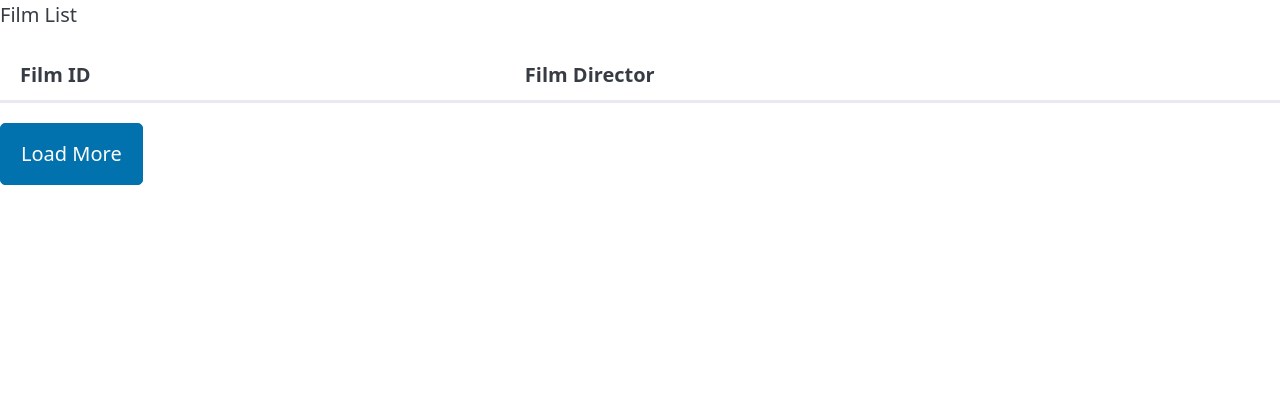
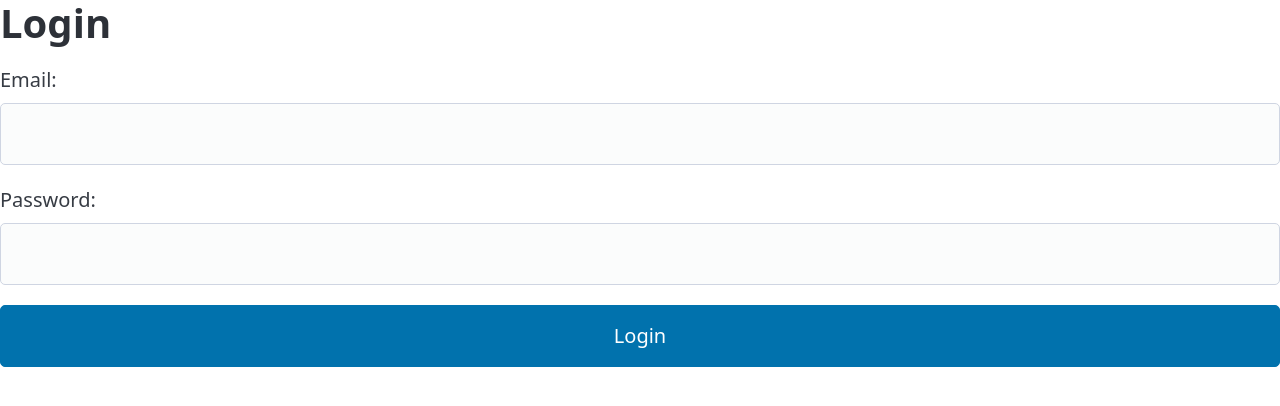
Before and after one commit to damienfarrell/wsaa-project, a FastAPI app: template templates/index.html in a window 1280 px wide. Shown: the top 406 px of the page. Run offline with FastAPI, Linux system fonts and the light colour scheme; the template is opened without the code that fills it, so the values that code supplies are empty; parts of the project's set-up code (start-up, migrations or seed data) failed here and were passed over; some libraries are stand-ins or nearby versions.

Commit message:
Completing the web page

```diff
--- a/app/main.py
+++ b/app/main.py
@@ -1,9 +1,10 @@
-from fastapi import FastAPI
+from fastapi import FastAPI, Request
+from fastapi.templating import Jinja2Templates
+from fastapi.responses import HTMLResponse
 from . import models
 from .database import engine
 from .routers import film, user, auth
 from fastapi.middleware.cors import CORSMiddleware
-
 
 app = FastAPI()
 
@@ -21,6 +22,8 @@ app.include_router(film.router)
 app.include_router(user.router)
 app.include_router(auth.router)
 
-@app.get("/")
-def read_root() -> str:
-    return "Server is Running"
+templates = Jinja2Templates(directory="templates")
+
+@app.get("/", response_class=HTMLResponse)
+def index_page(request: Request):
+    return templates.TemplateResponse("index.html", {"request": request})
--- a/app/routers/auth.py
+++ b/app/routers/auth.py
@@ -23,7 +23,3 @@ def login(user_credentials: OAuth2PasswordRequestForm = Depends(), db: Session =
         raise HTTPException(status_code=status.HTTP_403_FORBIDDEN, detail="Invalid Credentials")
     access_token = oauth2.create_access_token(data = {"user_id" : user.id})
     return {"access_token" : access_token, "token_type" : "bearer"}
-
-@router.get("/login", response_class=HTMLResponse)
-def login_page(request: Request):
-    return templates.TemplateResponse("login.html", {"request": request})
--- a/templates/index.html
+++ b/templates/index.html
@@ -7,43 +7,117 @@
     <meta name="color-scheme" content="light dark">
     <link rel="stylesheet" href="https://cdn.jsdelivr.net/npm/@picocss/pico@2/css/pico.min.css">
     <script src="https://unpkg.com/htmx.org@1.9.12" integrity="sha384-ujb1lZYygJmzgSwoxRggbCHcjc0rB2XoQrxeTUQyRjrOnlCoYta87iKBWq3EsdM2" crossorigin="anonymous"></script>
-    <title>Films To Watch</title>
+    <script src="https://unpkg.com/htmx.org@1.9.12/dist/ext/json-enc.js"></script>
+    <script src="https://cdn.jsdelivr.net/npm/sweetalert2@11"></script>
+    <title>Film Watch List</title>
+
+    <style>
+        .star-rating {
+            display: flex;
+            flex-direction: row-reverse;
+            justify-content: flex-start;
+        }
+
+        .star-rating input {
+            display: none;
+        }
+
+        .star-rating label {
+            font-size: 1.5rem;
+            color: #ddd;
+            cursor: pointer;
+        }
+
+        .star-rating input:checked ~ label,
+        .star-rating input:hover ~ label,
+        .star-rating label:hover,
+        .star-rating label:hover ~ label {
+            color: #f5b301;
+        }
+
+        .star-rating label {
+            margin: 0 20px;
+        }
+    </style>
+
 </head>
 
 <body>
 
-    <div>
+    <div id="content">
+        <!-- Login Form -->
+        <div id="login">
+            <h1>Login</h1>
+            <form hx-post="http://127.0.0.1:8000/login" hx-on="htmx:afterRequest: login(event)" hx-trigger="submit">
+                <label for="username">Email:</label>
+                <input name="username" type="email" id="username" required>
 
-        <p>Film List</p>
+                <label for="password">Password:</label>
+                <input type="password" id="password" name="password" required>
 
+                <button type="submit">Login</button>
+            </form>
+        </div>
+
+        <!-- Add Film (Initially hidden) -->
+        <div id="add-film" style="display: none; padding-bottom: 30px;">
+            <h1>Films To Watch</h1>
+            <form id="add-film-form" hx-post="http://127.0.0.1:8000/films/" hx-headers='{"Content-Type": "application/json"}' hx-ext='json-enc'>
                 <table>
+                    <tr>
+                        <td><input type="text" name="title" placeholder="Enter Film Title" required></td>
+                        <td><button type="submit">Add Film</button></td>
+                    </tr>
+                </table>
+            </form>
+        </div>
+
+        <!-- Film List (Initially hidden) -->
+        <section id="films" style="display: none;" hx-get="http://127.0.0.1:8000/films/" hx-target="#film-table" hx-swap="beforeend" hx-trigger="load">
+            <table class="striped">
                 <thead>
                     <tr>
-                      <th>Film ID</th>
-                      <th>Film Director</th>
+                        <th>Watched?</th>
+                        <th>ID</th>
+                        <th>Title</th>
+                        <th>Rating</th>
+                        <th>Comment</th>
                     </tr>
                 </thead>
-                  <tbody id="table-body">
-                      {% include 'partials/film_table.html' %}
+                <tbody id="film-table">
+                    <!-- film_table -->
                 </tbody>
             </table>
-
-            <button hx-get="http://127.0.0.1:8000/films/"
-                    hx-target="#table-body"
-                    hx-swap="beforeend">Load More</button>
-
-    </div>
+        </section>
 
     <script>
-    console.log('Token on index.html:', localStorage.getItem('access_token'));
+        function login(event) {
+            if (event.detail.xhr.status === 200) {
+                const response = JSON.parse(event.detail.xhr.responseText);
+                const access_token = response.access_token;
+                localStorage.setItem('access_token', access_token);  // Save the access token
+                // Swap login with films
+                document.getElementById('login').style.display = 'none';
+                document.getElementById('films').style.display = 'block';
+                document.getElementById('add-film').style.display = 'block';
+            } else {
+                Swal.fire({
+                    icon: 'error',
+                    title: 'Login Failed',
+                    text: event.detail.xhr.responseText,
+                });
+            }
+        }
+
         document.body.addEventListener('htmx:configRequest', function(evt) {
             const access_token = localStorage.getItem('access_token');
             if (access_token) {
                 evt.detail.headers['Authorization'] = 'Bearer ' + access_token;
             }
         });
+
     </script>
 
+</body>
 
-    </body>
 </html>
--- a/templates/partials/film_table.html
+++ b/templates/partials/film_table.html
@@ -1,6 +1,22 @@
 {% for film in films %}
-    <tr>
-        <td class="border">{{ film.id }}</td>
-        <td class="border">{{ film.name }}</td>
-    </tr>
+<tr>
+    <td class="centre-checkbox"><input type="checkbox" name="watched" hx-post="/films/{{ film.id }}/watched" hx-include="closest tr"></td>
+    <td>{{ film.id }}</td>
+    <td>{{ film.title }}</td>
+    <td>
+        <div class="star-rating">
+            <input type="radio" id="star1-{{ film.id }}" name="rating-{{ film.id }}" value="1" hx-post="/films/{{ film.id }}/rate" hx-include="closest tr">
+            <label for="star1-{{ film.id }}">&#9733;</label>
+            <input type="radio" id="star2-{{ film.id }}" name="rating-{{ film.id }}" value="2" hx-post="/films/{{ film.id }}/rate" hx-include="closest tr">
+            <label for="star2-{{ film.id }}">&#9733;</label>
+            <input type="radio" id="star3-{{ film.id }}" name="rating-{{ film.id }}" value="3" hx-post="/films/{{ film.id }}/rate" hx-include="closest tr">
+            <label for="star3-{{ film.id }}">&#9733;</label>
+            <input type="radio" id="star4-{{ film.id }}" name="rating-{{ film.id }}" value="4" hx-post="/films/{{ film.id }}/rate" hx-include="closest tr">
+            <label for="star4-{{ film.id }}">&#9733;</label>
+            <input type="radio" id="star5-{{ film.id }}" name="rating-{{ film.id }}" value="5" hx-post="/films/{{ film.id }}/rate" hx-include="closest tr">
+            <label for="star5-{{ film.id }}">&#9733;</label>
+        </div>
+    </td>
+    <td><input type="text" name="comment" placeholder="Add a comment" hx-post="/films/{{ film.id }}/comment" hx-include="closest tr"></td>
+</tr>
 {% endfor %}
```
Also changed, not shown: app/routers/film.py (+6 -4 lines), templates/login.html (deleted, +0 -56 lines), templates/partials/film_add_item.html (added, +9 -0 lines). Lines whose indentation alone changed are shown as unchanged.
